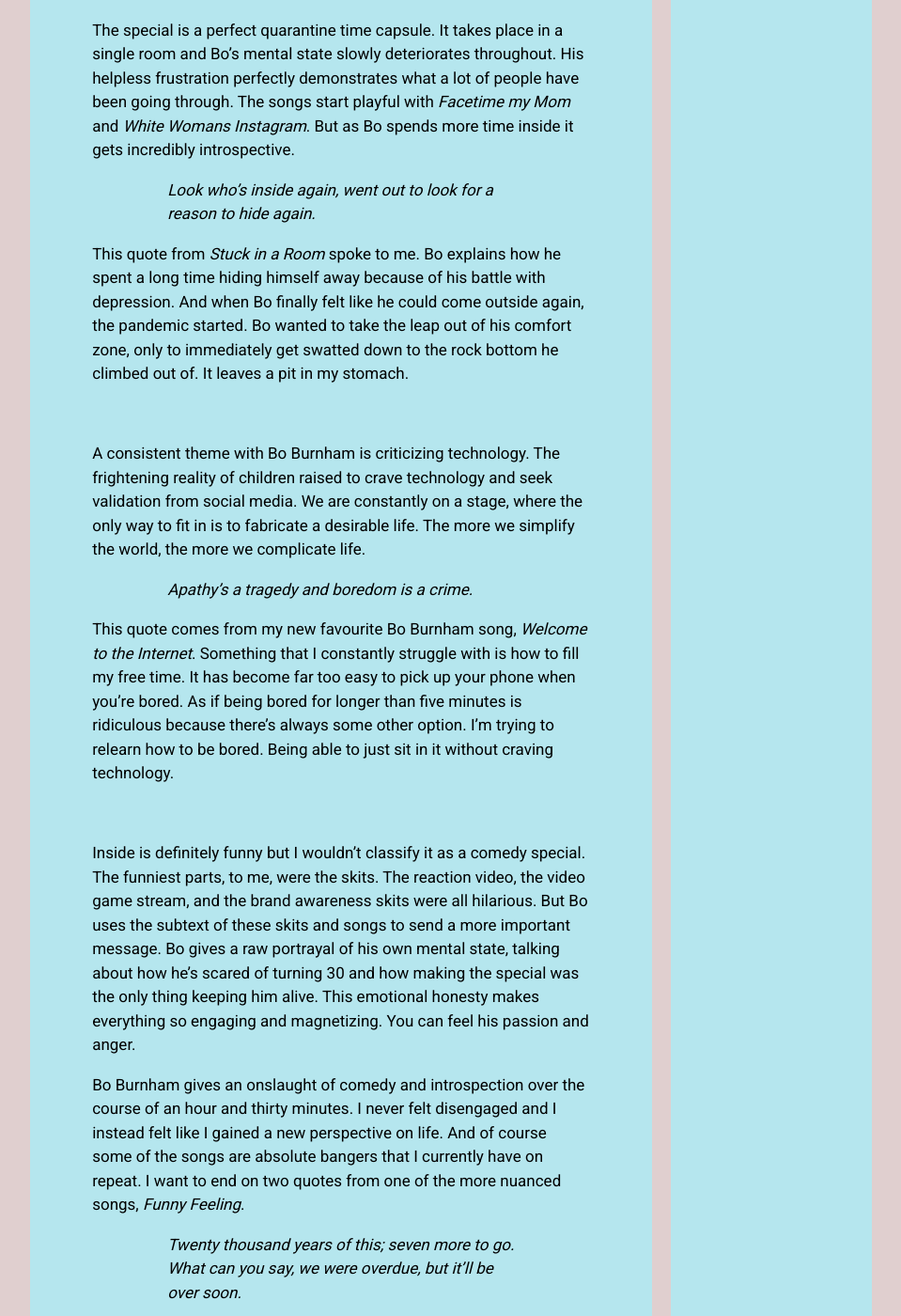
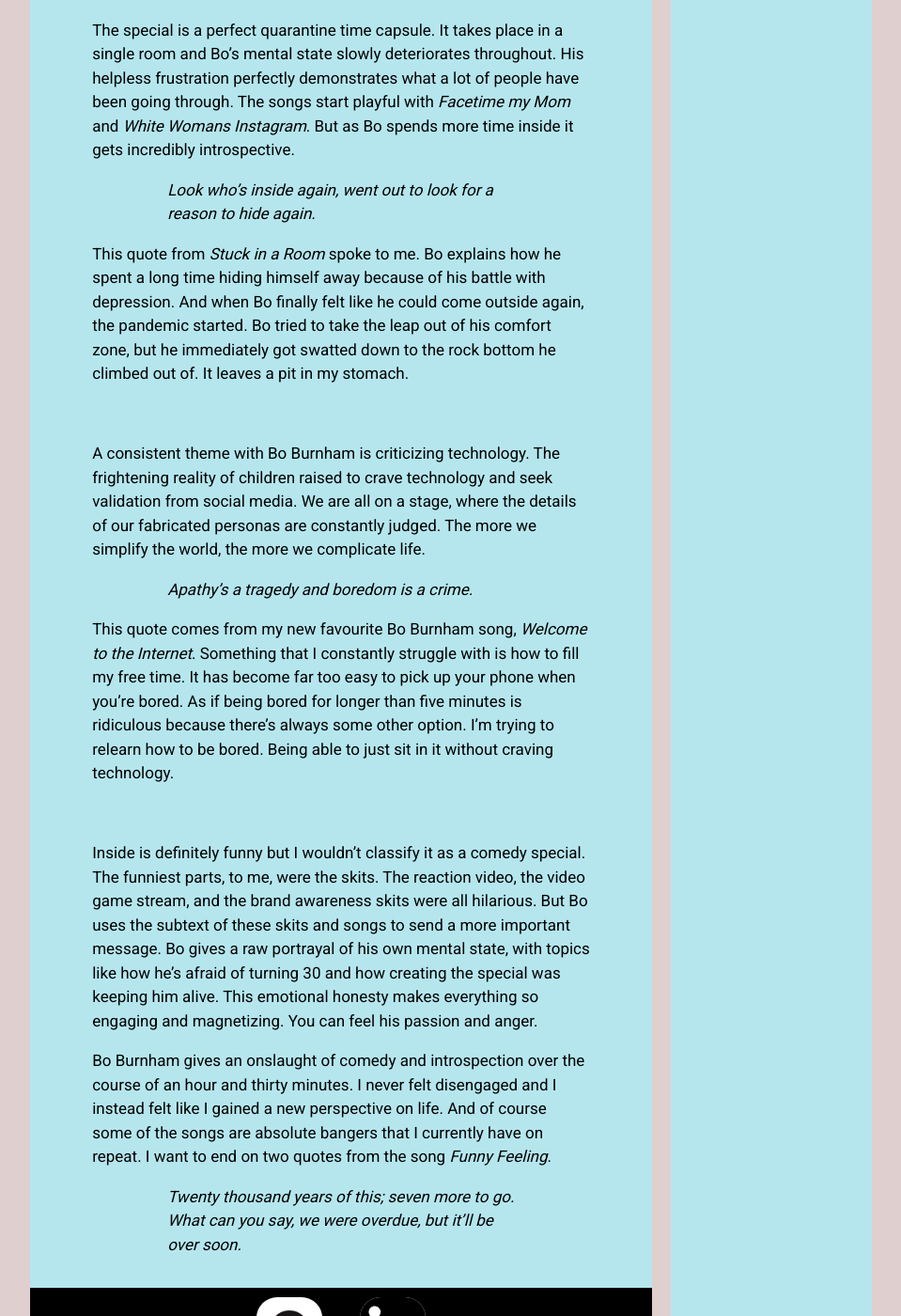
Before and after one commit to cbuchko/old-website, a Jekyll site: the page built from _posts/2021-06-05-inside.md, in a window 1280 px wide and 1400 px high, scrolled down 764 px. Shown: the whole window at 94% size, without its empty margins (160-1119 px from the left). Built offline with Jekyll 4.4.1, drawn with Linux system fonts in a browser that asks for light colours; some of the changed text lies outside the part shown.

Commit message:
more fixes

```diff
--- a/_posts/2021-06-05-inside.md
+++ b/_posts/2021-06-05-inside.md
@@ -6,7 +6,7 @@
 featured: true
 ---
 
-The best way to describe Inside is *mesmerizing. I was mesmerized by the camera work, every shot beautifully fulfilling a larger purpose. Mesmerized by the themes, Bo's honesty and vulnerability. Mesmerized by songs that got me thinking about my own life and how I fit into the world. Inside will stand the test of time as the best thing released during the pandemic.
+The best way to describe Inside is *mesmerizing*. I was mesmerized by the camera work, every shot beautifully fulfilling a larger purpose. Mesmerized by the themes, Bo's honesty and vulnerability. Mesmerized by songs that got me thinking about my own life and how I fit into the world. Inside will stand the test of time as the best thing released during the pandemic.
 
 <br>
 
@@ -14,11 +14,11 @@
 
 > > *Look who's inside again, went out to look for a reason to hide again.*
 
-This quote from *Stuck in a Room* spoke to me. Bo explains how he spent a long time hiding himself away because of his battle with depression. And when Bo finally felt like he could come outside again, the pandemic started. Bo wanted to take the leap out of his comfort zone, only to immediately get swatted down to the rock bottom he climbed out of. It leaves a pit in my stomach.
+This quote from *Stuck in a Room* spoke to me. Bo explains how he spent a long time hiding himself away because of his battle with depression. And when Bo finally felt like he could come outside again, the pandemic started. Bo tried to take the leap out of his comfort zone, but he immediately got swatted down to the rock bottom he climbed out of. It leaves a pit in my stomach.
 
 <br>
 
-A consistent theme with Bo Burnham is criticizing technology. The frightening reality of children raised to crave technology and seek validation from social media. We are constantly on a stage, where the only way to fit in is to fabricate a desirable life. The more we simplify the world, the more we complicate life.
+A consistent theme with Bo Burnham is criticizing technology. The frightening reality of children raised to crave technology and seek validation from social media. We are all on a stage, where the details of our fabricated personas are constantly judged. The more we simplify the world, the more we complicate life.
 
 > > *Apathy's a tragedy and boredom is a crime.*
 
@@ -26,9 +26,9 @@
 
 <br>
 
-Inside is definitely funny but I wouldn't classify it as a comedy special. The funniest parts, to me, were the skits. The reaction video, the video game stream, and the brand awareness skits were all hilarious. But Bo uses the subtext of these skits and songs to send a more important message. Bo gives a raw portrayal of his own mental state, talking about how he's scared of turning 30 and how making the special was the only thing keeping him alive. This emotional honesty makes everything so engaging and magnetizing. You can feel his passion and anger.
+Inside is definitely funny but I wouldn't classify it as a comedy special. The funniest parts, to me, were the skits. The reaction video, the video game stream, and the brand awareness skits were all hilarious. But Bo uses the subtext of these skits and songs to send a more important message. Bo gives a raw portrayal of his own mental state, with topics like how he's afraid of turning 30 and how creating the special was keeping him alive. This emotional honesty makes everything so engaging and magnetizing. You can feel his passion and anger.
 
-Bo Burnham gives an onslaught of comedy and introspection over the course of an hour and thirty minutes. I never felt disengaged and I instead felt like I gained a new perspective on life. And of course some of the songs are absolute bangers that I currently have on repeat. I want to end on two quotes from one of the more nuanced songs, *Funny Feeling*.
+Bo Burnham gives an onslaught of comedy and introspection over the course of an hour and thirty minutes. I never felt disengaged and I instead felt like I gained a new perspective on life. And of course some of the songs are absolute bangers that I currently have on repeat. I want to end on two quotes from the song *Funny Feeling*.
 
 > > *Twenty thousand years of this; seven more to go.* <br>
 > > *What can you say, we were overdue, but it'll be over soon.*
```
